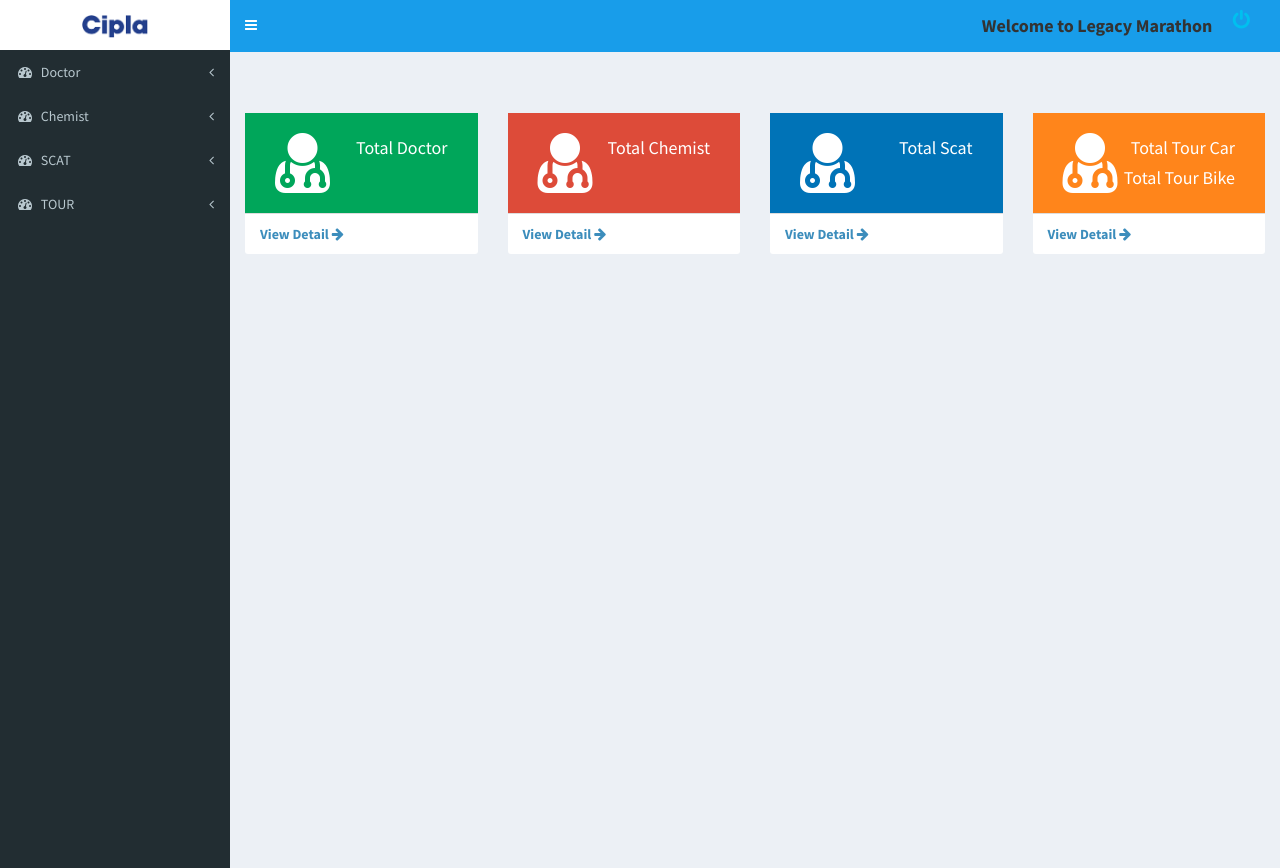
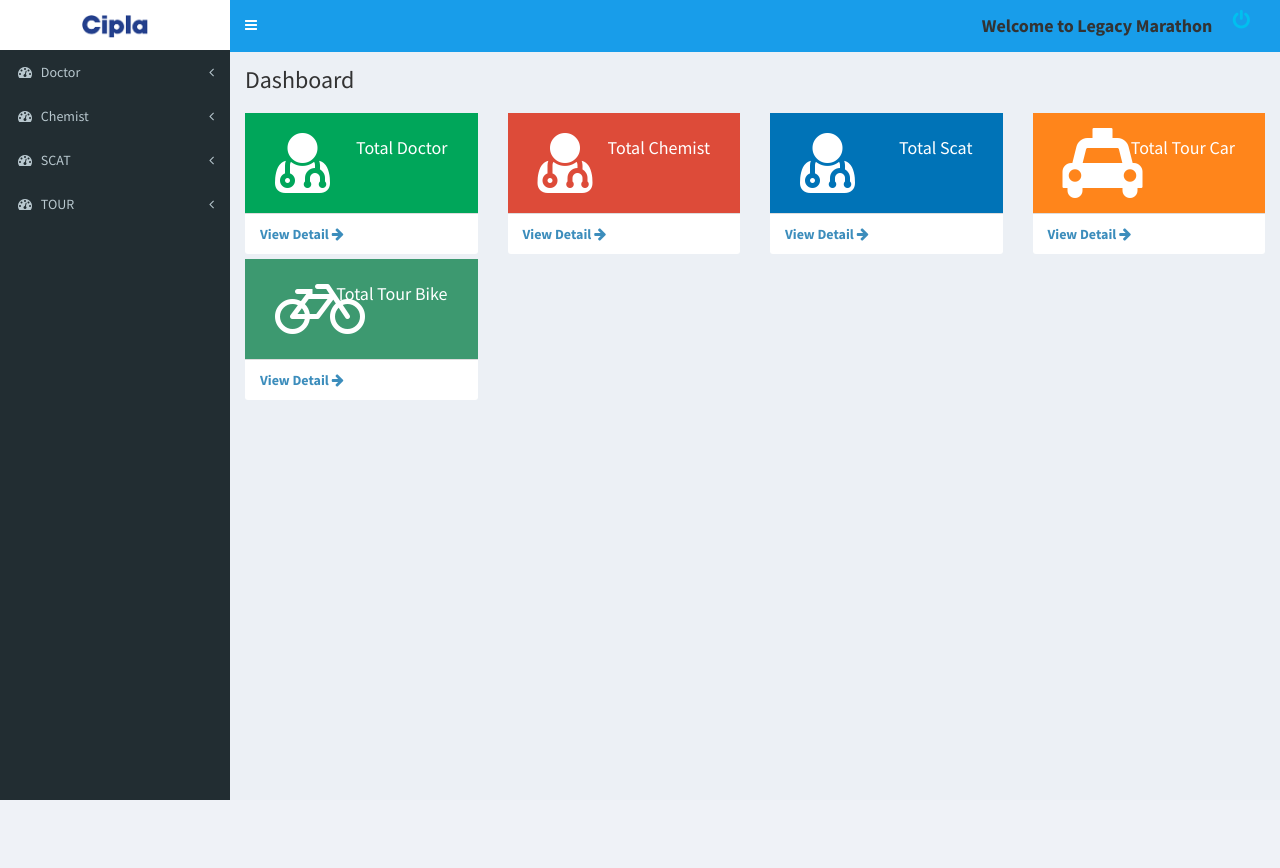
Before and after one commit to Akshayf444/legacyMarathon, a CodeIgniter app: page /index.php/user/dashboard in a window 1280 px wide. After the commit the page ends 800 px from the top, so only its background shows below. Run offline with CodeIgniter, Linux system fonts and the light colour scheme; data that the repository does not hold is empty; some libraries are stand-ins or nearby versions.

Commit message:
Changed Dashboard for Legecy marathon

```diff
--- a/application/controllers/User.php
+++ b/application/controllers/User.php
@@ -64,7 +64,7 @@
                             $this->session->set_userdata('smswayid', $smexist['smsWayID']);
                             $this->session->set_userdata('Designation', 'SM');
 
-                            redirect('User/view_doctor', 'refresh');
+                            redirect('User/dashboard', 'refresh');
 
                         } else {
                             $this->session->set_userdata('message', $this->Master_Model->DisplayAlert('Incorrect Username/Password', 'danger'));
@@ -81,14 +81,12 @@
 
     public function dashboard() {
 
-
-
         $data['dashboardstatus'] = $this->User_model->dashboardStatus($this->Emp_Id);
         $data['dashboardstatus1'] = $this->User_model->dashboardStatus1($this->Emp_Id);
         $data['dashboardstatus2'] = $this->User_model->dashboardStatus2($this->Emp_Id);
         $data['dashboardstatus3'] = $this->User_model->dashboardStatus3($this->Emp_Id);
 
-        $data = array('title' => 'Dashboard', 'content' => 'User/dashboard', 'view_data' => $data);
+        $data = array('title' => 'Dashboard', 'content' => 'User/dashboard','page_title'=>'Dashboard', 'view_data' => $data);
         $this->load->view('template3', $data);
     }
 
--- a/application/views/User/dashboard.php
+++ b/application/views/User/dashboard.php
@@ -1,20 +1,16 @@
-
 <?php if ($this->session->userdata('Designation') == 'TM') { ?>
     <div class="row">
         <div class="col-xs-3">
-             <a href="<?php echo site_url('User/addDoctor'); ?>" class="btn btn-warning">Add Doctor</a>
+            <a href="<?php echo site_url('User/addDoctor'); ?>" class="btn btn-warning">Add Doctor</a>
         </div>
         <div class="col-xs-3">
-               <a class="btn btn-info" href="<?php echo site_url('User/addchemist'); ?>" > Chemist </a>
+            <a class="btn btn-info" href="<?php echo site_url('User/addchemist'); ?>" >Add Chemist </a>
         </div>
         <div class="col-xs-3">
-           <a class="btn btn-success" href="<?php echo site_url('User/SCAT'); ?>" >   SCAT  </a>
+            <a class="btn btn-success" href="<?php echo site_url('User/SCAT'); ?>" >Add SCAT  </a>
         </div>
         <div class="col-xs-3">
-            <a class="btn btn-primary"  href="<?php echo site_url('User/Taxi'); ?>" > Taxi</a>
-
-
-
+            <a class="btn btn-primary"  href="<?php echo site_url('User/Taxi'); ?>" >Add Taxi</a>
         </div>
     </div>
 <?php } ?>
@@ -25,36 +21,29 @@
                 <i class="fa fa-5x fa-user-md"></i>
             </div>
             <div class="col-xs-9" align="right">
-                <h2 style="margin-top: 0px"><b><?php  echo $dashboardstatus->doctor; ?></b></h2>
+                <h2 style="margin-top: 0px"><b><?php echo $dashboardstatus->doctor; ?></b></h2>
                 <h4 style="margin-top: 0px">Total  Doctor</h4>
-
             </div><!-- /.info-box -->
         </div>
         <div class="panel-footer" style="background-color: #fff">
             <a href="<?php echo site_url('User/view_doctor'); ?>" ><b>View Detail</b> <i class="fa fa-arrow-right"></i></a>
         </div>
     </div>
-
-
-            <div style="padding-top: 5px" class="col-md-3 col-sm-3 col-xs-12">
+    <div style="padding-top: 5px" class="col-md-3 col-sm-3 col-xs-12">
         <div class="panel-body bg-red" >
             <div class="col-xs-3">
                 <i class="fa fa-5x fa-user-md"></i>
             </div>
             <div class="col-xs-9 " align="right">
-                <h2 style="margin-top: 0px"><b><?php  echo $dashboardstatus1->CHEMIST; ?></b></h2>
+                <h2 style="margin-top: 0px"><b><?php echo $dashboardstatus1->CHEMIST; ?></b></h2>
                 <h4 style="margin-top: 0px">Total Chemist</h4>
             </div><!-- /.info-box -->
         </div>
-
-
-
         <div class="panel-footer" style="background-color: #fff">
             <a href="<?php echo site_url('User/view_chemist'); ?>" ><b>View Detail</b> <i class="fa fa-arrow-right"></i></a>
         </div>
     </div>
-
- <div style="padding-top: 5px" class="col-md-3 col-sm-3 col-xs-12">
+    <div style="padding-top: 5px" class="col-md-3 col-sm-3 col-xs-12">
         <div class="panel-body  bg-blue" >
             <div class="col-xs-3">
                 <i class="fa fa-5x fa-user-md"></i>
@@ -70,15 +59,27 @@
         </div>
     </div>
 
-<div style="padding-top: 5px" class="col-md-3 col-sm-3 col-xs-12">
+    <div style="padding-top: 5px" class="col-md-3 col-sm-3 col-xs-12">
         <div class="panel-body  bg-orange" >
             <div class="col-xs-3">
-                <i class="fa fa-5x fa-user-md"></i>
+                <i class="fa fa-5x fa-taxi"></i>
             </div>
             <div class="col-xs-9" align="right">
-                <h2 style="margin-top: 0px"><b><?php  echo $dashboardstatus3->taxi; ?></b></h2>
+                <h2 style="margin-top: 0px"><b><?php echo $dashboardstatus3->taxi; ?></b></h2>
                 <h4 style="margin-top: 0px">Total Tour Car</h4>
-  <h2 style="margin-top: 0px"><b><?php  echo $dashboardstatus3->bike; ?></b></h2>
+            </div><!-- /.info-box -->
+        </div>
+        <div class="panel-footer" style="background-color: #fff">
+            <a href="<?php echo site_url('User/view_tour'); ?>" ><b>View Detail</b> <i class="fa fa-arrow-right"></i></a>
+        </div>
+    </div>
+    <div style="padding-top: 5px" class="col-md-3 col-sm-3 col-xs-12">
+        <div class="panel-body  bg-olive" >
+            <div class="col-xs-3">
+                <i class="fa fa-5x fa-bicycle"></i>
+            </div>
+            <div class="col-xs-9" align="right">
+                <h2 style="margin-top: 0px"><b><?php echo $dashboardstatus3->bike; ?></b></h2>
                 <h4 style="margin-top: 0px">Total Tour Bike</h4>
             </div><!-- /.info-box -->
         </div>
@@ -86,3 +87,4 @@
             <a href="<?php echo site_url('User/view_tour'); ?>" ><b>View Detail</b> <i class="fa fa-arrow-right"></i></a>
         </div>
     </div>
+</div>
--- a/application/views/template3.php
+++ b/application/views/template3.php
@@ -186,7 +186,7 @@
                 </section>
 
                 <!-- Main content -->
-                <section class="content" style="height: 775px;overflow: scroll">
+                <section class="content" >
                     <?php
                     echo $this->session->userdata('message') ? $this->session->userdata('message') : '';
                     $this->session->unset_userdata('message');
```
